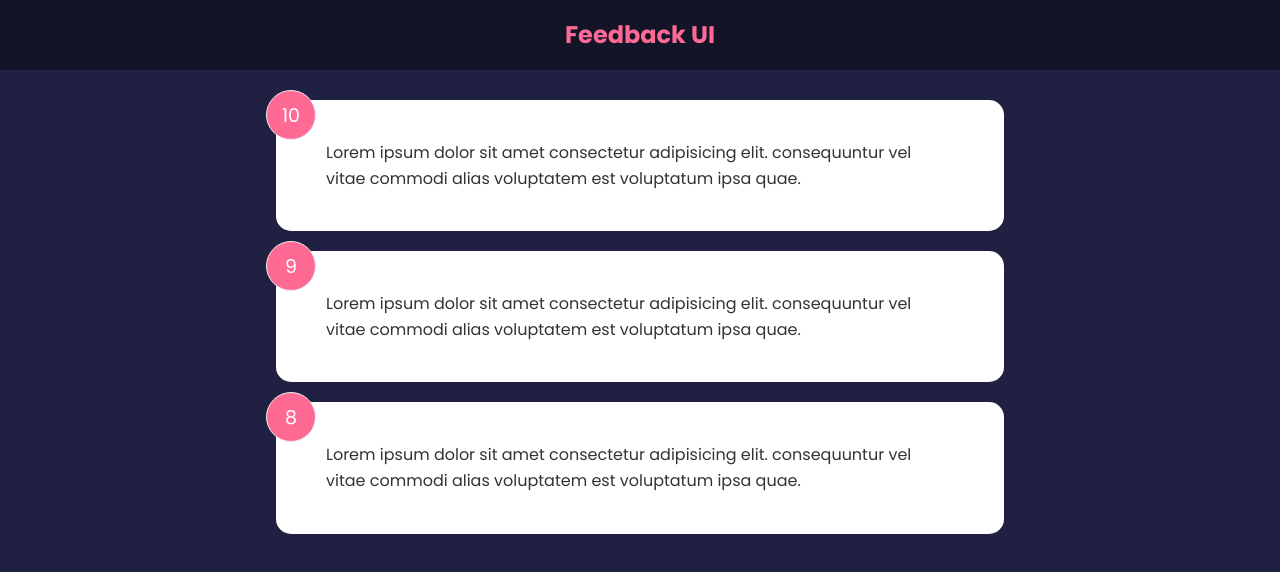
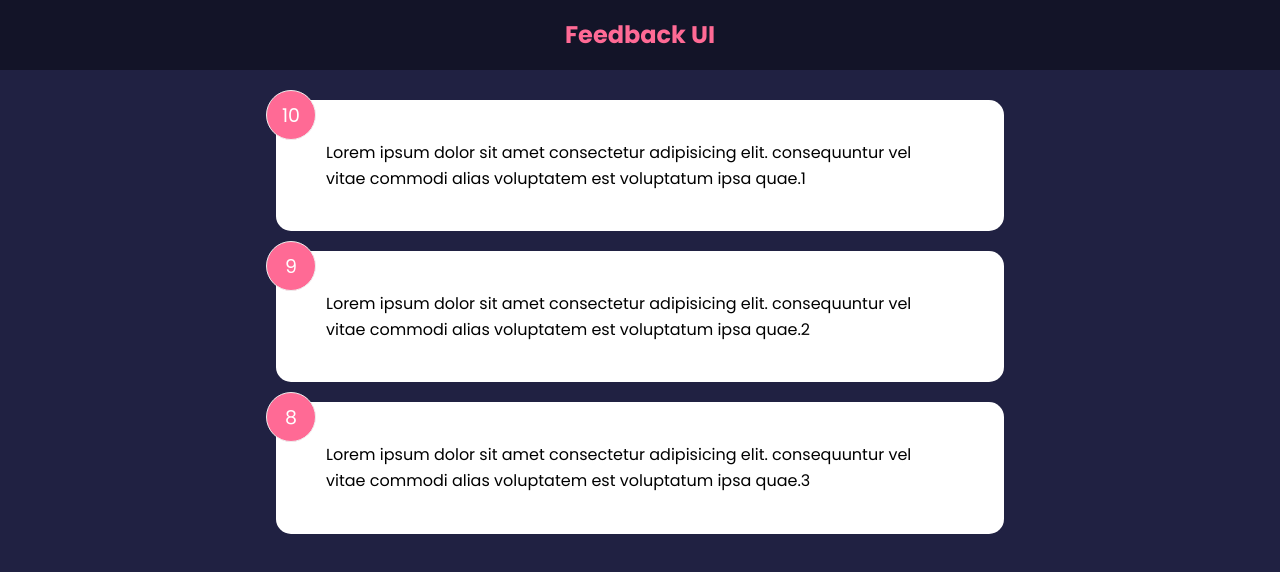
Before and after one commit to burakseyitkara/feedback-app, a React (Create React App) app: page / in a window 1280 px wide. Shown: the top 572 px of the page. Built offline with nearby package versions, Linux system fonts and the light colour scheme; the HTML template or start-up script is replaced by a standard one.

Commit message:
Card Component & Conditional Styles

```diff
--- a/src/components/FeedbackItem.jsx
+++ b/src/components/FeedbackItem.jsx
@@ -1,12 +1,19 @@
+import Card from './shared/Card'
+import PropTypes from 'prop-types'
 
 function FeedbackItem({itemParam}) {
 
   return (
-    <div className="card">
+    <Card >
         <div className="num-display">{itemParam.rating}</div>
         <div className="text-display">{itemParam.text}</div>
-    </div>
+    </Card>
   )
 }
 
+FeedbackItem.propTypes = {
+    itemParam: PropTypes.object.isRequired,
+}
+
+
 export default FeedbackItem
--- /dev/null
+++ b/src/components/shared/Card.jsx
@@ -0,0 +1,28 @@
+import React from "react";
+import PropTypes from 'prop-types'
+
+function Card({ children,reverse }) {
+  // return <div className={`card ${reverse && 'reverse'}`}>{children}</div>;
+
+  return (
+    <div
+    className="card"
+    style={{backgroundColor: reverse ? 'rgba(0,0,0,0.4)' : '#fff',
+    color: reverse ? '#fff' : '#000'}}>
+      {children}
+    </div>
+  )
+}
+
+
+
+Card.defaultProps = {
+  reverse:false,
+}
+
+Card.protoTypes = {
+  children: PropTypes.node.isRequired,
+  reverse: PropTypes.bool,
+}
+
+export default Card;
--- a/src/data/FeedbackData.js
+++ b/src/data/FeedbackData.js
@@ -2,17 +2,17 @@
     {
         id: 1,
         rating: 10,
-        text: 'Lorem ipsum dolor sit amet consectetur adipisicing elit. consequuntur vel vitae commodi alias voluptatem est voluptatum ipsa quae.',
+        text: 'Lorem ipsum dolor sit amet consectetur adipisicing elit. consequuntur vel vitae commodi alias voluptatem est voluptatum ipsa quae.1',
       },
       {
         id: 2,
         rating: 9,
-        text: 'Lorem ipsum dolor sit amet consectetur adipisicing elit. consequuntur vel vitae commodi alias voluptatem est voluptatum ipsa quae.',
+        text: 'Lorem ipsum dolor sit amet consectetur adipisicing elit. consequuntur vel vitae commodi alias voluptatem est voluptatum ipsa quae.2',
       },
       {
         id: 3,
         rating: 8,
-        text: 'Lorem ipsum dolor sit amet consectetur adipisicing elit. consequuntur vel vitae commodi alias voluptatem est voluptatum ipsa quae.',
+        text: 'Lorem ipsum dolor sit amet consectetur adipisicing elit. consequuntur vel vitae commodi alias voluptatem est voluptatum ipsa quae.3',
       },];
 
       export default FeedBackData;
```
Also changed, not shown: src/components/FeedbackList.jsx (+10 -0 lines).
